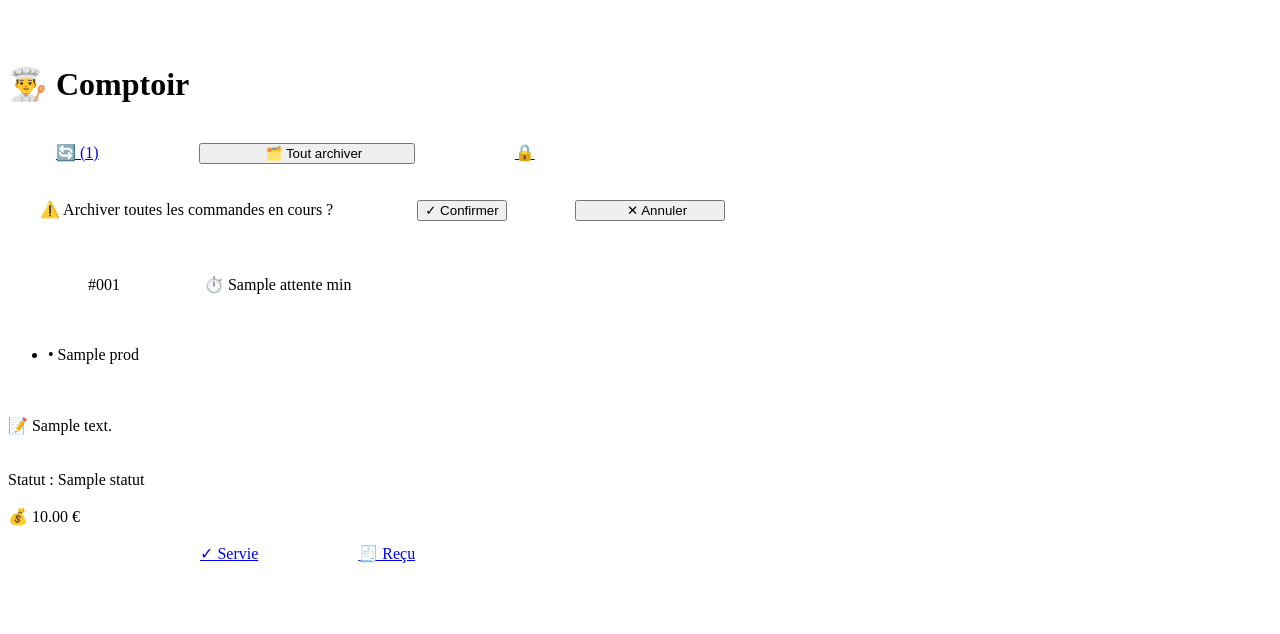
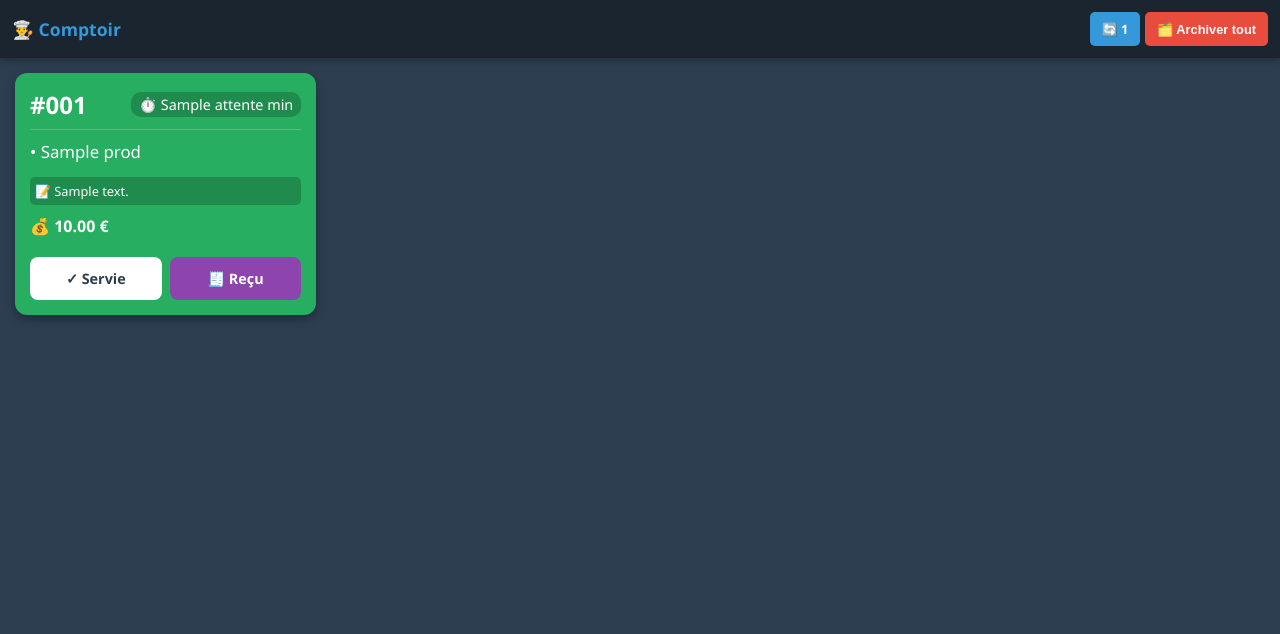
Before and after one commit to HugoLrdd/site_base_nautique, a Flask app: template templates/bar.html in a window 1280 px wide. Shown: the top 634 px of the page. Run offline with Flask 3, Linux system fonts and the light colour scheme; the template is opened without the code that fills it: most values are stand-ins (such as "Sample title", 1, 10 or a date in 2020).

Commit message:
Update bar.html

```diff
--- a/templates/bar.html
+++ b/templates/bar.html
@@ -2,127 +2,38 @@
 <html lang="fr">
 <head>
     <meta charset="UTF-8">
-    <meta name="viewport" content="width=device-width, initial-scale=1.0">
+    <meta name="viewport" content="width=device-width, initial-scale=1.0, maximum-scale=1.0, user-scalable=no">
     <title>Écran Bar - Gestion des commandes</title>
     <style>
         * { box-sizing: border-box; }
+        body { font-family: 'Segoe UI', Arial, sans-serif; background-color: #2c3e50; margin: 0; padding: 0; color: #ecf0f1; }
 
-        body {
-            font-family: 'Segoe UI', Arial, sans-serif;
-            background-color: #2c3e50;
-            margin: 0;
-            padding: 0;
-            color: #ecf0f1;
-        }
+        .header { background-color: #1a252f; padding: 12px; display: flex; justify-content: space-between; align-items: center; position: sticky; top: 0; z-index: 100; box-shadow: 0 2px 8px rgba(0,0,0,0.3); }
+        .header h1 { margin: 0; color: #3498db; font-size: 1.1rem; }
+        .header-btns { display: flex; gap: 5px; }
+        .btn-header { border: none; padding: 8px 12px; border-radius: 5px; font-weight: bold; cursor: pointer; text-decoration: none; font-size: 0.8rem; color: white; }
 
-        .header {
-            background-color: #1a252f;
-            padding: 12px 15px;
-            display: flex;
-            justify-content: space-between;
-            align-items: center;
-            position: sticky;
-            top: 0;
-            z-index: 100;
-            box-shadow: 0 2px 8px rgba(0,0,0,0.3);
-        }
-        .header h1 { margin: 0; color: #3498db; font-size: 18px; }
-        .header-btns { display: flex; gap: 8px; }
-        .btn-refresh { background-color: #3498db; color: white; border: none; padding: 8px 12px; border-radius: 5px; font-weight: bold; cursor: pointer; text-decoration: none; font-size: 13px; }
-        .btn-archiver-tout { background-color: #e74c3c; color: white; border: none; padding: 8px 12px; border-radius: 5px; font-weight: bold; cursor: pointer; text-decoration: none; font-size: 13px; }
-        .btn-logout { background-color: #7f8c8d; color: white; border: none; padding: 8px 12px; border-radius: 5px; font-weight: bold; cursor: pointer; text-decoration: none; font-size: 13px; }
+        .zone-tickets { display: grid; grid-template-columns: repeat(auto-fill, minmax(300px, 1fr)); gap: 15px; padding: 15px; }
 
-        /* Confirmation archiver tout */
-        .confirm-bar {
-            display: none;
-            background: #c0392b;
-            padding: 10px 15px;
-            text-align: center;
-            font-size: 14px;
-            font-weight: bold;
-            gap: 10px;
-            align-items: center;
-            justify-content: center;
-            flex-wrap: wrap;
-        }
-        .confirm-bar.visible { display: flex; }
-        .confirm-bar span { flex: 1; min-width: 160px; }
-        .btn-confirmer-tout { background: white; color: #c0392b; border: none; padding: 7px 14px; border-radius: 5px; font-weight: bold; cursor: pointer; font-size: 13px; }
-        .btn-annuler-tout { background: rgba(255,255,255,0.2); color: white; border: 1px solid white; padding: 7px 14px; border-radius: 5px; font-weight: bold; cursor: pointer; font-size: 13px; }
+        .ticket { border-radius: 12px; padding: 15px; box-shadow: 0 4px 10px rgba(0,0,0,0.3); color: white; display: flex; flex-direction: column; }
+        .ticket-vert { background-color: #27ae60; }
+        .ticket-orange { background-color: #e67e22; }
+        .ticket-rouge-flash { background-color: #c0392b; animation: flash 1.5s infinite; }
 
-        .zone-tickets {
-            display: flex;
-            flex-direction: column;
-            gap: 12px;
-            padding: 15px;
-        }
+        @keyframes flash { 0%, 100% { opacity: 1; } 50% { opacity: 0.7; } }
 
-        .ticket {
-            border-radius: 12px;
-            padding: 15px;
-            width: 100%;
-            box-shadow: 0 4px 10px rgba(0,0,0,0.3);
-            color: white;
-        }
-        .ticket-vert { background-color: #2ecc71; }
-        .ticket-orange { background-color: #e67e22; }
-        .ticket-rouge-flash { background-color: #e74c3c; animation: flash 1s infinite alternate; }
+        .ticket-top { display: flex; justify-content: space-between; align-items: center; margin-bottom: 10px; border-bottom: 1px solid rgba(255,255,255,0.2); padding-bottom: 8px; }
+        .ticket-numero { font-size: 1.5rem; font-weight: bold; }
+        .ticket-temps { font-size: 0.9rem; background: rgba(0,0,0,0.2); padding: 3px 8px; border-radius: 10px; }
 
-        @keyframes flash {
-            from { background-color: #e74c3c; box-shadow: 0 0 10px #e74c3c; }
-            to { background-color: #c0392b; box-shadow: 0 0 25px #e74c3c; }
-        }
+        .liste-produits { list-style: none; padding: 0; margin: 0 0 10px 0; font-size: 1.05rem; }
+        .liste-produits li { margin-bottom: 4px; word-break: break-word; }
 
-        .ticket-top {
-            display: flex;
-            justify-content: space-between;
-            align-items: center;
-            font-weight: bold;
-            border-bottom: 1px solid rgba(255,255,255,0.3);
-            padding-bottom: 10px;
-            margin-bottom: 10px;
-        }
-        .ticket-numero { font-size: 26px; }
-        .ticket-temps { font-size: 14px; background: rgba(0,0,0,0.2); padding: 4px 10px; border-radius: 10px; }
-
-        .liste-produits {
-            list-style: none;
-            padding: 0;
-            margin: 0 0 10px 0;
-            font-size: 17px;
-            font-weight: 500;
-        }
-        .liste-produits li { margin-bottom: 5px; padding-left: 5px; }
-
-        .note-box {
-            background: rgba(0,0,0,0.15);
-            border-radius: 6px;
-            padding: 6px 10px;
-            font-size: 13px;
-            margin-bottom: 10px;
-        }
-
-        .ticket-bottom { margin-top: 10px; }
-        .statut-actuel { font-size: 12px; font-style: italic; text-align: center; margin-bottom: 6px; opacity: 0.9; }
-        .total-ligne { text-align: center; font-size: 20px; font-weight: bold; margin-bottom: 10px; }
-
-        .actions { display: flex; gap: 8px; }
-        .btn-action {
-            flex: 1;
-            border: none;
-            padding: 12px 8px;
-            border-radius: 8px;
-            font-weight: bold;
-            cursor: pointer;
-            text-align: center;
-            text-decoration: none;
-            font-size: 14px;
-        }
-        .btn-prete { background-color: #f39c12; color: white; border: 1px solid rgba(255,255,255,0.4); }
+        .actions { display: flex; gap: 8px; margin-top: auto; padding-top: 10px; }
+        .btn-action { flex: 1; border: none; padding: 12px 5px; border-radius: 8px; font-weight: bold; cursor: pointer; text-align: center; text-decoration: none; font-size: 0.9rem; }
+        .btn-prete { background-color: #f39c12; color: white; }
         .btn-valider { background-color: white; color: #2c3e50; }
-        .btn-recu { background-color: #9b59b6; color: white; }
-
-        .vide { text-align: center; margin-top: 80px; color: #95a5a6; font-size: 20px; padding: 0 20px; }
+        .btn-recu { background-color: #8e44ad; color: white; }
     </style>
 </head>
 <body>
@@ -130,101 +41,53 @@
     <div class="header">
         <h1>👨‍🍳 Comptoir</h1>
         <div class="header-btns">
-            <a href="/bar" class="btn-refresh">🔄 ({{ commandes|length }})</a>
+            <a href="/bar" class="btn-header" style="background: #3498db;">🔄 {{ commandes|length }}</a>
             {% if commandes %}
-            <button class="btn-archiver-tout" onclick="document.getElementById('confirm-tout').classList.add('visible')">
-                🗂️ Tout archiver
-            </button>
+                <button class="btn-header" style="background: #e74c3c;" onclick="document.getElementById('confirm-tout').style.display='flex'">🗂️ Archiver tout</button>
             {% endif %}
-            <a href="/logout_bar" class="btn-logout">🔒</a>
         </div>
     </div>
 
-    <!-- Bande de confirmation -->
-    <div class="confirm-bar" id="confirm-tout">
-        <span>⚠️ Archiver toutes les commandes en cours ?</span>
+    <div id="confirm-tout" style="display:none; background: #c0392b; padding: 15px; text-align: center;">
+        <p>Archiver tout ?</p>
         <form action="/archiver-tout" method="POST" style="display:inline;">
-            <button type="submit" class="btn-confirmer-tout">✓ Confirmer</button>
+            <button type="submit" class="btn-header" style="background:white; color:#c0392b; margin-right:10px;">✓ Oui</button>
         </form>
-        <button class="btn-annuler-tout" onclick="document.getElementById('confirm-tout').classList.remove('visible')">
-            ✕ Annuler
-        </button>
+        <button class="btn-header" style="background:transparent; border:1px solid white;" onclick="this.parentElement.style.display='none'">✕ Non</button>
     </div>
 
     <div class="zone-tickets">
         {% for c in commandes %}
-            <div class="ticket
-                {% if c.attente >= 10 %} ticket-rouge-flash
-                {% elif c.attente >= 5 %} ticket-orange
-                {% else %} ticket-vert
-                {% endif %}">
-
+            <div class="ticket {% if c.attente >= 10 %}ticket-rouge-flash{% elif c.attente >= 5 %}ticket-orange{% else %}ticket-vert{% endif %}">
                 <div class="ticket-top">
                     <span class="ticket-numero">#{{ "%03d" | format(c.id) }}</span>
                     <span class="ticket-temps">⏱️ {{ c.attente }} min</span>
                 </div>
-
                 <ul class="liste-produits">
-                    {% for prod in c.produits %}
-                        <li>• {{ prod }}</li>
-                    {% endfor %}
+                    {% for prod in c.produits %}<li>• {{ prod }}</li>{% endfor %}
                 </ul>
-
-                {% if c.note %}
-                    <div class="note-box">📝 {{ c.note }}</div>
-                {% endif %}
-
-                <div class="ticket-bottom">
-                    <div class="statut-actuel">Statut : {{ c.statut }}</div>
-                    <div class="total-ligne">💰 {{ "%.2f" | format(c.total) }} €</div>
+                {% if c.note %}<div style="background:rgba(0,0,0,0.2); padding:5px; border-radius:5px; font-size:0.8rem; margin-bottom:10px;">📝 {{ c.note }}</div>{% endif %}
+                <div style="font-weight:bold; margin-bottom:10px;">💰 {{ "%.2f" | format(c.total) }} €</div>
                 <div class="actions">
-                        {% if c.statut == "En préparation" %}
-                            <a href="/prete/{{ c.id }}" class="btn-action btn-prete">📢 Prête !</a>
-                        {% endif %}
+                    {% if c.statut == "En préparation" %}<a href="/prete/{{ c.id }}" class="btn-action btn-prete">📢 Prête</a>{% endif %}
                     <a href="/archiver/{{ c.id }}" class="btn-action btn-valider">✓ Servie</a>
                     <a href="/recu/{{ c.id }}" target="_blank" class="btn-action btn-recu">🧾 Reçu</a>
                 </div>
             </div>
-
-            </div>
-        {% else %}
-            <div class="vide">🎉 Aucune commande en attente. Tout est à jour !</div>
         {% endfor %}
     </div>
 
     <script>
-        const nbCommandesActuel = {{ commandes|length }};
-        const nbCommandesPrecedent = parseInt(localStorage.getItem('nb_commandes') || '0');
+        // Recharge auto
+        setTimeout(() => location.reload(), 15000);
 
-        if (nbCommandesActuel > nbCommandesPrecedent) {
-            jouerSonAlerte();
+        // Notification sonore simple
+        const currentCount = {{ commandes|length }};
+        const lastCount = parseInt(localStorage.getItem('nb_cmd') || '0');
+        if (currentCount > lastCount) {
+            new AudioContext().createOscillator().start(); // Note: Nécessite interaction utilisateur pour démarrer l'audio dans certains navigateurs
         }
-
-        localStorage.setItem('nb_commandes', nbCommandesActuel);
-
-        function jouerSonAlerte() {
-            const ctx = new (window.AudioContext || window.webkitAudioContext)();
-
-            function bip(freq, debut, duree) {
-                const osc = ctx.createOscillator();
-                const gain = ctx.createGain();
-                osc.connect(gain);
-                gain.connect(ctx.destination);
-                osc.frequency.value = freq;
-                osc.type = 'sine';
-                gain.gain.setValueAtTime(0.4, ctx.currentTime + debut);
-                gain.gain.exponentialRampToValueAtTime(0.001, ctx.currentTime + debut + duree);
-                osc.start(ctx.currentTime + debut);
-                osc.stop(ctx.currentTime + debut + duree);
-            }
-
-            bip(520, 0.0, 0.15);
-            bip(660, 0.2, 0.15);
-            bip(800, 0.4, 0.25);
-        }
-
-        setTimeout(() => location.reload(), 15000);
+        localStorage.setItem('nb_cmd', currentCount);
     </script>
-
 </body>
 </html>
```
Lines whose indentation alone changed are shown as unchanged.
